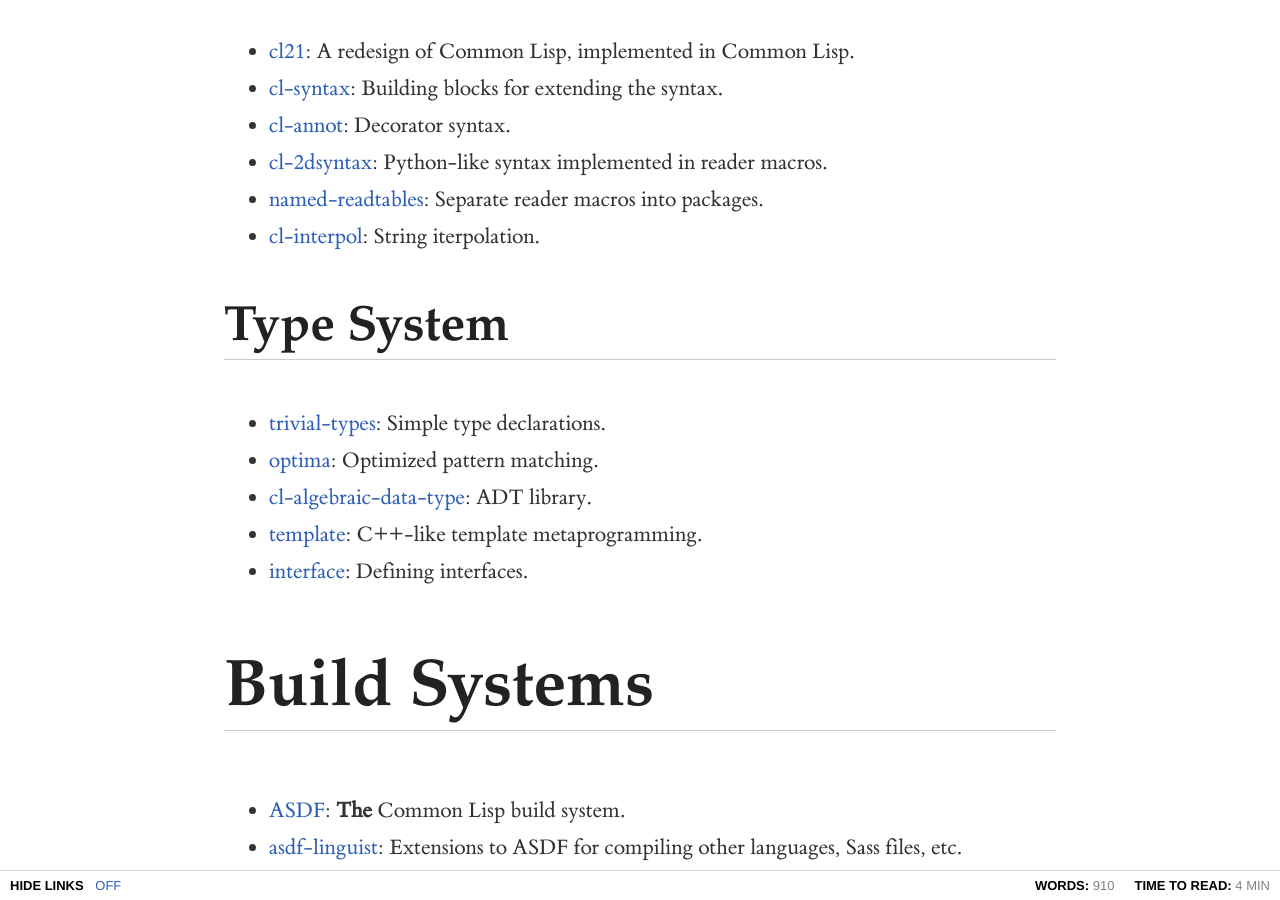
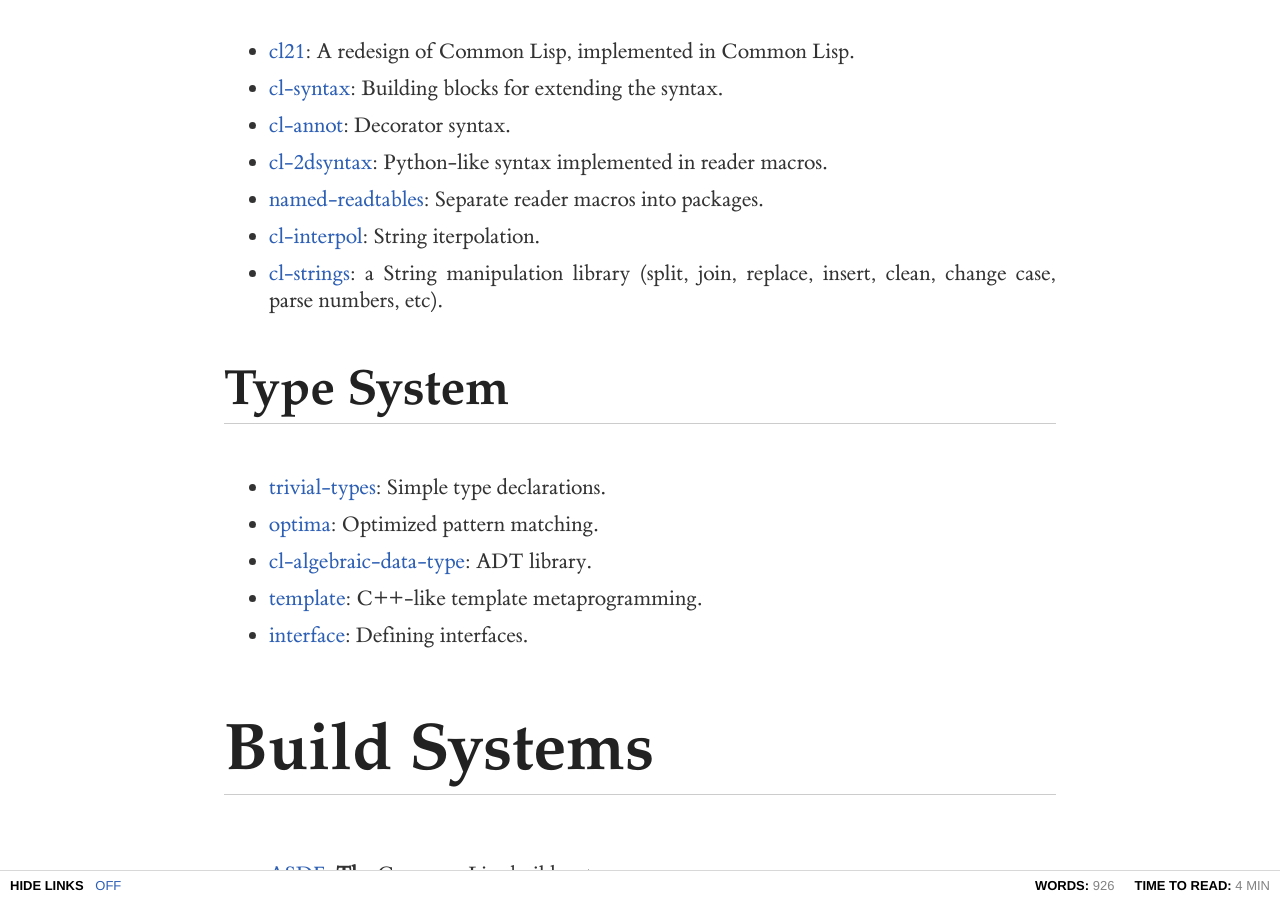
Before and after one commit to LispLang/lisplang.github.io, a Jekyll site: the page built from wiki/_posts/2016-01-01-recommended-libraries.md, in a window 1280 px wide and 900 px high, scrolled down 10732 px. Built offline with Jekyll 4.4.1, drawn with Linux system fonts in a browser that asks for light colours.

Commit message:
cl-strings, a much useful string manipulation library

```diff
--- a/wiki/_posts/2016-01-01-recommended-libraries.md
+++ b/wiki/_posts/2016-01-01-recommended-libraries.md
@@ -259,6 +259,7 @@ different libraries here)
 - [named-readtables](https://github.com/melisgl/named-readtables): Separate
   reader macros into packages.
 - [cl-interpol](http://www.cliki.net/cl-interpol): String iterpolation.
+- [cl-strings](https://github.com/diogoalexandrefranco/cl-strings): a String manipulation library (split, join, replace, insert, clean, change case, parse numbers, etc).
 
 ## Type System
 
```
